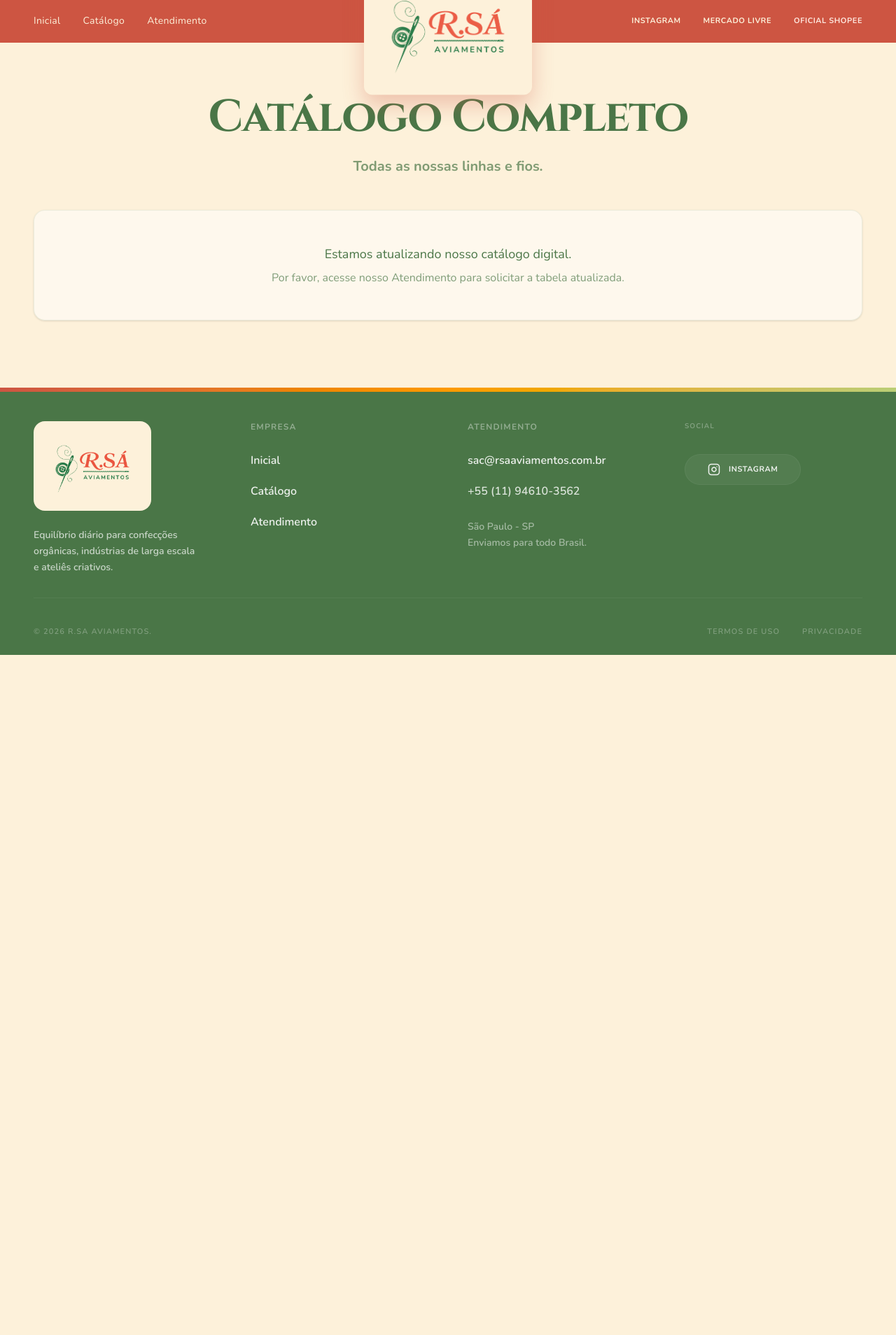
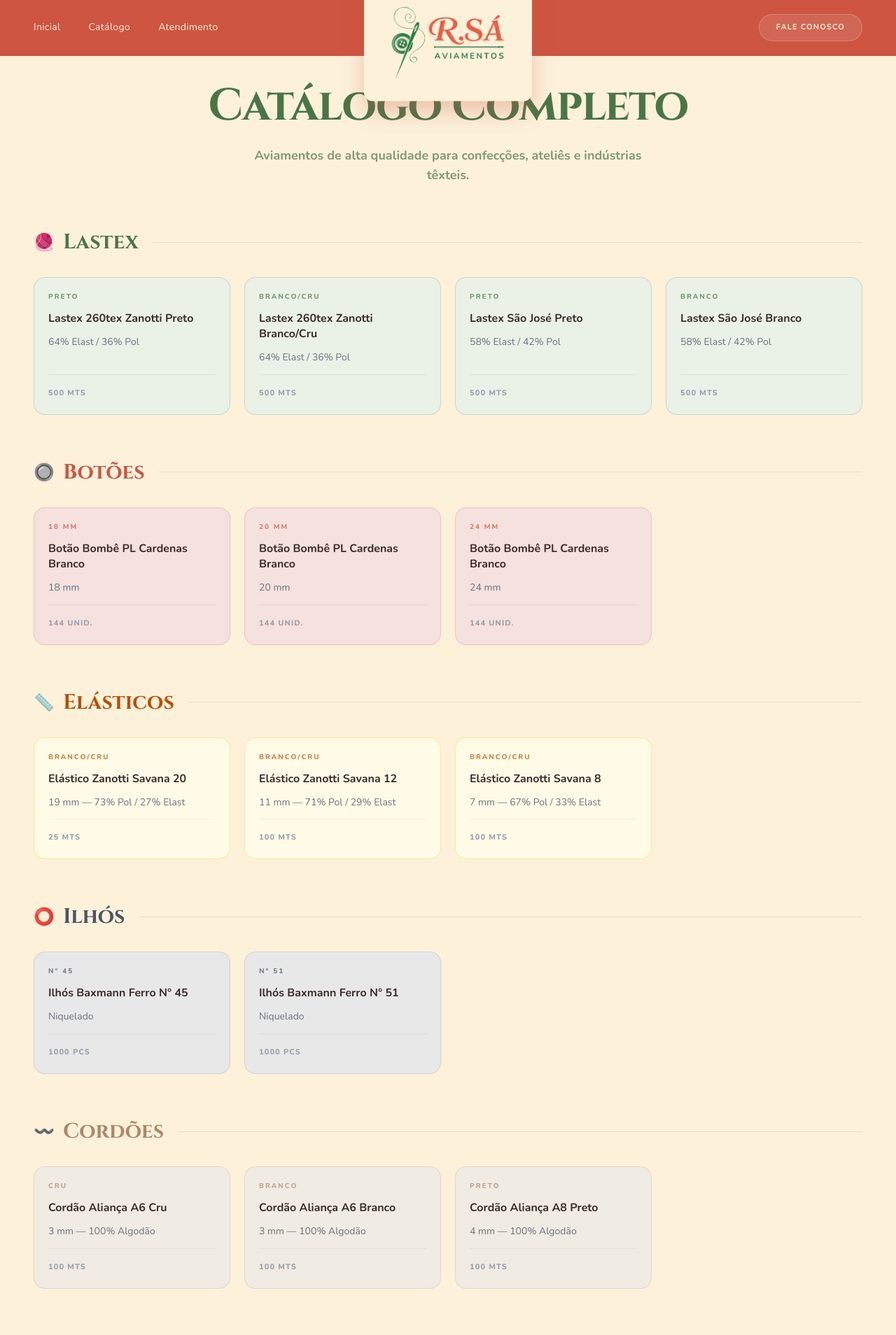
Before and after one commit to bielcolares/site-rsaaviamentos, a Next.js app: page /catalogo in a window 1280 px wide. Shown: the top 1908 px of the page at 70% size. Before the commit the page ends 936 px from the top, so only its background shows below. Built offline with nearby package versions, Linux system fonts and the light colour scheme.

Commit message:
style: melhora espaçamentos vazios, remove links de marketplace no Header e adiciona página Catálogo com lista real agrupada em cards

```diff
--- a/src/app/catalogo/page.js
+++ b/src/app/catalogo/page.js
@@ -1,28 +1,252 @@
 'use client';
 import Header from '../../components/Header';
 import Footer from '../../components/Footer';
+import Link from 'next/link';
+
+const CATEGORIAS = [
+  {
+    id: 'lastex',
+    nome: 'Lastex',
+    emoji: '🧶',
+    cor: 'bg-[#eaf1e7]',
+    corBorda: 'border-brand-green-dark/20',
+    corLabel: 'text-brand-green-dark',
+    produtos: [
+      {
+        nome: 'Lastex 260tex Zanotti Preto',
+        detalhes: '64% Elast / 36% Pol',
+        unidade: '500 MTS',
+        variante: 'Preto',
+      },
+      {
+        nome: 'Lastex 260tex Zanotti Branco/Cru',
+        detalhes: '64% Elast / 36% Pol',
+        unidade: '500 MTS',
+        variante: 'Branco/Cru',
+      },
+      {
+        nome: 'Lastex São José Preto',
+        detalhes: '58% Elast / 42% Pol',
+        unidade: '500 MTS',
+        variante: 'Preto',
+      },
+      {
+        nome: 'Lastex São José Branco',
+        detalhes: '58% Elast / 42% Pol',
+        unidade: '500 MTS',
+        variante: 'Branco',
+      },
+    ],
+  },
+  {
+    id: 'botoes',
+    nome: 'Botões',
+    emoji: '🔘',
+    cor: 'bg-[#f5e1dd]',
+    corBorda: 'border-brand-red/20',
+    corLabel: 'text-brand-red',
+    produtos: [
+      {
+        nome: 'Botão Bombê PL Cardenas Branco',
+        detalhes: '18 mm',
+        unidade: '144 unid.',
+        variante: '18 mm',
+      },
+      {
+        nome: 'Botão Bombê PL Cardenas Branco',
+        detalhes: '20 mm',
+        unidade: '144 unid.',
+        variante: '20 mm',
+      },
+      {
+        nome: 'Botão Bombê PL Cardenas Branco',
+        detalhes: '24 mm',
+        unidade: '144 unid.',
+        variante: '24 mm',
+      },
+    ],
+  },
+  {
+    id: 'elastico',
+    nome: 'Elásticos',
+    emoji: '📏',
+    cor: 'bg-[#fffbe6]',
+    corBorda: 'border-amber-400/30',
+    corLabel: 'text-amber-700',
+    produtos: [
+      {
+        nome: 'Elástico Zanotti Savana 20',
+        detalhes: '19 mm — 73% Pol / 27% Elast',
+        unidade: '25 MTS',
+        variante: 'Branco/Cru',
+      },
+      {
+        nome: 'Elástico Zanotti Savana 12',
+        detalhes: '11 mm — 71% Pol / 29% Elast',
+        unidade: '100 MTS',
+        variante: 'Branco/Cru',
+      },
+      {
+        nome: 'Elástico Zanotti Savana 8',
+        detalhes: '7 mm — 67% Pol / 33% Elast',
+        unidade: '100 MTS',
+        variante: 'Branco/Cru',
+      },
+    ],
+  },
+  {
+    id: 'ilhos',
+    nome: 'Ilhós',
+    emoji: '⭕',
+    cor: 'bg-[#e8e8e8]',
+    corBorda: 'border-gray-400/30',
+    corLabel: 'text-gray-600',
+    produtos: [
+      {
+        nome: 'Ilhós Baxmann Ferro N° 45',
+        detalhes: 'Niquelado',
+        unidade: '1000 PCS',
+        variante: 'N° 45',
+      },
+      {
+        nome: 'Ilhós Baxmann Ferro N° 51',
+        detalhes: 'Niquelado',
+        unidade: '1000 PCS',
+        variante: 'N° 51',
+      },
+    ],
+  },
+  {
+    id: 'cordao',
+    nome: 'Cordões',
+    emoji: '〰️',
+    cor: 'bg-[#f0ebe3]',
+    corBorda: 'border-brand-brown/20',
+    corLabel: 'text-brand-brown',
+    produtos: [
+      {
+        nome: 'Cordão Aliança A6 Cru',
+        detalhes: '3 mm — 100% Algodão',
+        unidade: '100 MTS',
+        variante: 'Cru',
+      },
+      {
+        nome: 'Cordão Aliança A6 Branco',
+        detalhes: '3 mm — 100% Algodão',
+        unidade: '100 MTS',
+        variante: 'Branco',
+      },
+      {
+        nome: 'Cordão Aliança A8 Preto',
+        detalhes: '4 mm — 100% Algodão',
+        unidade: '100 MTS',
+        variante: 'Preto',
+      },
+    ],
+  },
+  {
+    id: 'argola',
+    nome: 'Meia Argola',
+    emoji: '⚙️',
+    cor: 'bg-[#fefce8]',
+    corBorda: 'border-yellow-400/30',
+    corLabel: 'text-yellow-700',
+    produtos: [
+      {
+        nome: 'Meia Argola Zamac Dourada',
+        detalhes: '20 mm',
+        unidade: '1000 unid.',
+        variante: 'Dourada',
+      },
+      {
+        nome: 'Meia Argola Zamac Níquel',
+        detalhes: '25 mm',
+        unidade: '1000 unid.',
+        variante: 'Níquel',
+      },
+    ],
+  },
+];
 
 export default function CatalogoPage() {
   return (
     <div className="min-h-screen bg-brand-cream flex flex-col font-sans overflow-x-hidden">
       <Header />
 
-      <main className="flex-grow w-full pt-32 pb-24">
-        <div className="container mx-auto px-6 md:px-12 text-center">
-          <h1 className="text-4xl md:text-[4rem] font-[family-name:var(--font-script)] font-bold text-brand-green-dark mb-4 tracking-tight leading-tight">
-            Catálogo Completo
-          </h1>
-          <p className="text-xl text-brand-green-dark/70 font-bold mb-12">
-            Todas as nossas linhas e fios.
-          </p>
+      <main className="flex-grow w-full pt-28 pb-20">
+        <div className="container mx-auto px-6 md:px-12">
+          {/* Header */}
+          <div className="text-center mb-16">
+            <h1 className="text-4xl md:text-[4rem] font-[family-name:var(--font-script)] font-bold text-brand-green-dark mb-4 tracking-tight leading-tight">
+              Catálogo Completo
+            </h1>
+            <p className="text-lg text-brand-green-dark/70 font-bold max-w-xl mx-auto">
+              Aviamentos de alta qualidade para confecções, ateliês e indústrias têxteis.
+            </p>
+          </div>
 
-          <div className="bg-white/50 border border-brand-green-dark/10 rounded-2xl p-12 text-center shadow-sm">
-            <p className="text-brand-green-dark text-lg font-medium">
-              Estamos atualizando nosso catálogo digital.
+          {/* Categorias */}
+          <div className="flex flex-col gap-16">
+            {CATEGORIAS.map((cat) => (
+              <div key={cat.id}>
+                {/* Título da Categoria */}
+                <div className="flex items-center gap-3 mb-8">
+                  <span className="text-2xl">{cat.emoji}</span>
+                  <h2
+                    className={`font-[family-name:var(--font-script)] font-bold text-2xl md:text-3xl ${cat.corLabel}`}
+                  >
+                    {cat.nome}
+                  </h2>
+                  <div className="flex-1 h-px bg-black/8 ml-2"></div>
+                </div>
+
+                {/* Grid de Produtos */}
+                <div className="grid grid-cols-1 sm:grid-cols-2 lg:grid-cols-3 xl:grid-cols-4 gap-5">
+                  {cat.produtos.map((prod, i) => (
+                    <div
+                      key={i}
+                      className={`${cat.cor} border ${cat.corBorda} rounded-2xl p-5 flex flex-col gap-3 hover:-translate-y-1 hover:shadow-md transition-all duration-300`}
+                    >
+                      {/* Variante Badge */}
+                      <span
+                        className={`text-[10px] font-extrabold uppercase tracking-[0.2em] ${cat.corLabel} opacity-70`}
+                      >
+                        {cat.variante || prod.variante}
+                      </span>
+
+                      {/* Nome */}
+                      <h3 className="font-bold text-[#3b2b2b] text-base leading-snug">
+                        {prod.nome}
+                      </h3>
+
+                      {/* Detalhes técnicos */}
+                      <p className="text-sm text-gray-500 font-medium leading-relaxed">
+                        {prod.detalhes}
+                      </p>
+
+                      {/* Unidade */}
+                      <div className="mt-auto pt-3 border-t border-black/5">
+                        <span className="text-[11px] font-extrabold uppercase tracking-widest text-gray-400">
+                          {prod.unidade}
+                        </span>
+                      </div>
+                    </div>
+                  ))}
+                </div>
+              </div>
+            ))}
+          </div>
+
+          {/* CTA */}
+          <div className="mt-20 text-center">
+            <p className="text-brand-green-dark/70 font-bold mb-6 text-lg">
+              Não encontrou o que procurava? Consulte nossa equipe.
             </p>
-            <p className="text-brand-green-dark/70 mt-2">
-              Por favor, acesse nosso Atendimento para solicitar a tabela atualizada.
-            </p>
+            <Link href="/atendimento">
+              <button className="bg-brand-red text-white hover:bg-brand-red/90 px-12 py-4 rounded-full font-bold text-sm uppercase tracking-[0.2em] transition-colors shadow-lg shadow-brand-red/20">
+                Fale com um Especialista
+              </button>
+            </Link>
           </div>
         </div>
       </main>
--- a/src/components/CatalogoHome.jsx
+++ b/src/components/CatalogoHome.jsx
@@ -32,10 +32,10 @@
   return (
     <section
       id="catalogo"
-      className="py-24 md:py-32 bg-[#fdf1da] relative overflow-hidden flex flex-col items-center"
+      className="py-16 md:py-20 bg-[#fdf1da] relative overflow-hidden flex flex-col items-center"
     >
       {/* Título de Referência - Espaço Monumental acima das caixas */}
-      <div className="text-center mb-20 px-6 z-10 w-full">
+      <div className="text-center mb-12 px-6 z-10 w-full">
         <h2 className="reveal-up text-4xl md:text-[5rem] font-[family-name:var(--font-script)] font-bold text-brand-green-dark mb-4 tracking-tight leading-tight">
           Nossa Coleção
         </h2>
--- a/src/components/Features.jsx
+++ b/src/components/Features.jsx
@@ -4,10 +4,10 @@
   return (
     <section
       id="conceito"
-      className="w-full bg-[#fdf1da] pt-8 pb-24 md:pb-32 overflow-hidden font-sans border-b border-black/5"
+      className="w-full bg-[#fdf1da] pt-6 pb-16 md:pb-20 overflow-hidden font-sans border-b border-black/5"
     >
       {/* Transição Suave do Fundo Superior */}
-      <div className="w-full h-2 bg-gradient-to-r from-[#cd5542] via-[#edaa68] to-[#bace76] opacity-30 mb-24"></div>
+      <div className="w-full h-2 bg-gradient-to-r from-[#cd5542] via-[#edaa68] to-[#bace76] opacity-30 mb-14"></div>
 
       <div className="container mx-auto px-6 md:px-12 flex flex-col lg:flex-row items-start justify-between gap-16 lg:gap-32">
         {/* Título Monumental — mais contido e elegante */}
--- a/src/components/Header.jsx
+++ b/src/components/Header.jsx
@@ -30,7 +30,7 @@
     >
       <div className="container mx-auto px-4 sm:px-6 md:px-12 flex items-center justify-between">
         {/* Navegação Esquerda */}
-        <nav className="hidden lg:flex items-center gap-8 font-medium">
+        <nav className="hidden lg:flex items-center gap-10 font-medium">
           <Link href="/" className="hover:text-amber-500 transition-colors text-sm tracking-wide">
             Inicial
           </Link>
@@ -61,35 +61,17 @@
           </Link>
         </div>
 
-        {/* Links Externos - Redes e Lojas (Desktop) */}
-        <div className="hidden lg:flex items-center gap-6 lg:gap-8 ml-auto font-sans font-bold uppercase tracking-wider text-[11px] text-[#fdf1da]">
-          <a
-            href="https://www.instagram.com/"
-            target="_blank"
-            rel="noopener noreferrer"
-            className="hover:text-amber-300 hover:scale-105 transition-all"
+        {/* CTA Desktop */}
+        <div className="hidden lg:flex items-center">
+          <Link
+            href="/atendimento"
+            className="bg-white/10 hover:bg-white/20 border border-white/20 text-[#fdf1da] text-[11px] font-bold uppercase tracking-widest px-6 py-2.5 rounded-full transition-all hover:scale-105"
           >
-            Instagram
-          </a>
-          <a
-            href="https://www.mercadolivre.com.br/"
-            target="_blank"
-            rel="noopener noreferrer"
-            className="hover:text-[#ffe600] flex items-center gap-2 hover:scale-105 transition-all"
-          >
-            Mercado Livre
-          </a>
-          <a
-            href="https://shopee.com.br/"
-            target="_blank"
-            rel="noopener noreferrer"
-            className="hover:text-white flex items-center gap-2 hover:scale-105 transition-all text-[#ffe8df]"
-          >
-            Oficial Shopee
-          </a>
+            Fale Conosco
+          </Link>
         </div>
 
-        {/* Mobile Menu Button - Left Aligned to not conflict with center absolute logo */}
+        {/* Mobile Menu Button */}
         <div className="lg:hidden flex items-center w-full justify-start z-10 relative">
           <button onClick={toggleMenu} className="text-[#fdf1da] focus:outline-none">
             {isOpen ? <X className="h-7 w-7" /> : <Menu className="h-7 w-7" />}
@@ -100,7 +82,7 @@
       {/* Mobile Menu Dropdown */}
       {isOpen && (
         <div className="lg:hidden bg-brand-red/95 backdrop-blur-md border-t border-brand-cream/10 absolute top-full left-0 w-full shadow-xl">
-          <div className="px-4 py-6 flex flex-col space-y-4">
+          <div className="px-6 py-8 flex flex-col space-y-5">
             <Link
               href="/"
               onClick={toggleMenu}
@@ -122,35 +104,14 @@
             >
               Atendimento
             </Link>
-
-            <hr className="border-brand-cream/10 my-4" />
-
-            <div className="flex flex-col space-y-3 font-bold uppercase tracking-wider text-sm">
-              <a
-                href="https://www.instagram.com/"
-                target="_blank"
-                rel="noopener noreferrer"
-                className="text-amber-300"
-              >
-                Instagram Oficial
-              </a>
-              <a
-                href="https://www.mercadolivre.com.br/"
-                target="_blank"
-                rel="noopener noreferrer"
-                className="text-[#ffe600]"
-              >
-                Loja Mercado Livre
-              </a>
-              <a
-                href="https://shopee.com.br/"
-                target="_blank"
-                rel="noopener noreferrer"
-                className="text-[#ffe8df]"
-              >
-                Oficial Shopee
-              </a>
-            </div>
+            <hr className="border-brand-cream/10 my-2" />
+            <Link
+              href="/atendimento"
+              onClick={toggleMenu}
+              className="inline-block bg-white/10 border border-white/20 text-brand-cream text-sm font-bold uppercase tracking-wider px-6 py-3 rounded-full text-center"
+            >
+              Fale Conosco
+            </Link>
           </div>
         </div>
       )}
--- a/src/components/Hero.jsx
+++ b/src/components/Hero.jsx
@@ -3,7 +3,7 @@
 export default function Hero() {
   return (
     <section
-      className="relative w-full h-auto pt-28 pb-6 overflow-hidden text-brand-brown"
+      className="relative w-full h-auto pt-20 pb-4 overflow-hidden text-brand-brown"
       id="hero"
     >
       {/* Container Fundo Limpo e Quente */}
@@ -12,10 +12,10 @@
       {/* Luz orgânica de estúdio */}
       <div className="absolute top-[-10%] left-[-10%] w-[50vw] h-[50vw] bg-white rounded-full blur-[140px] opacity-80 z-[-1]"></div>
 
-      <div className="container mx-auto px-6 md:px-12 relative z-10 flex flex-col xl:flex-row items-center justify-between gap-12 xl:gap-6 h-full mt-8 md:mt-24">
+      <div className="container mx-auto px-6 md:px-12 relative z-10 flex flex-col xl:flex-row items-center justify-between gap-8 xl:gap-6 h-full mt-4 md:mt-12">
         {/* Esquerda - O Logo Completo como H1 Visual */}
         <div className="flex-1 w-full max-w-2xl xl:max-w-xl text-left flex flex-col justify-center relative">
-          <div className="reveal-up relative mb-6">
+          <div className="reveal-up relative mb-4">
             <img
               src="/images/logo-completo.png"
               alt="R.SÁ Aviamentos"
```
